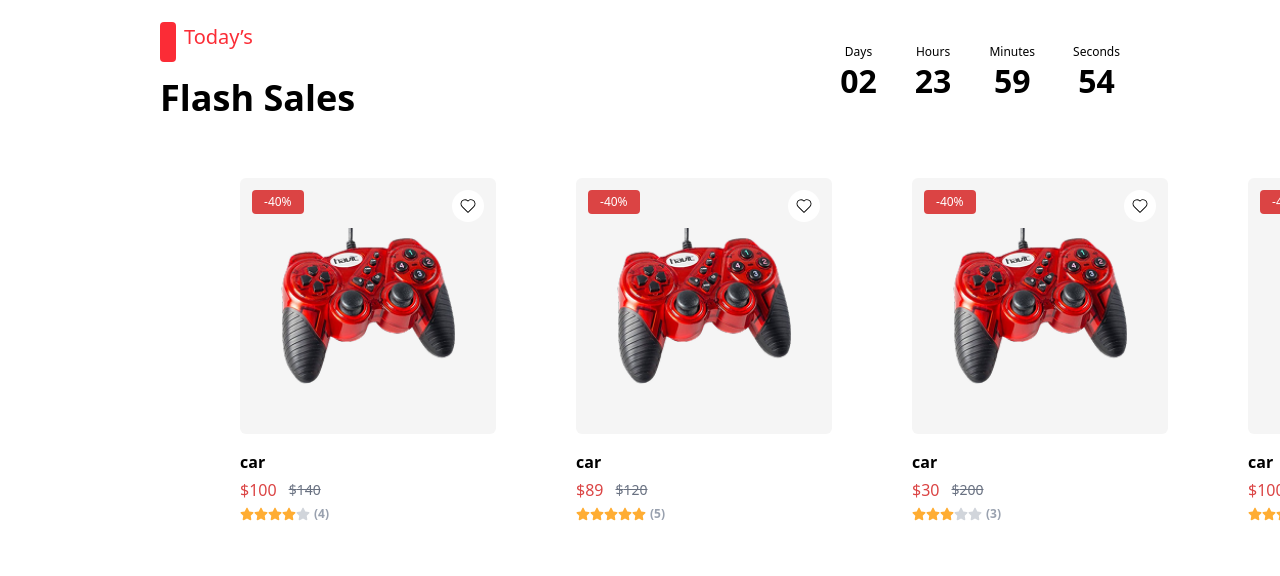
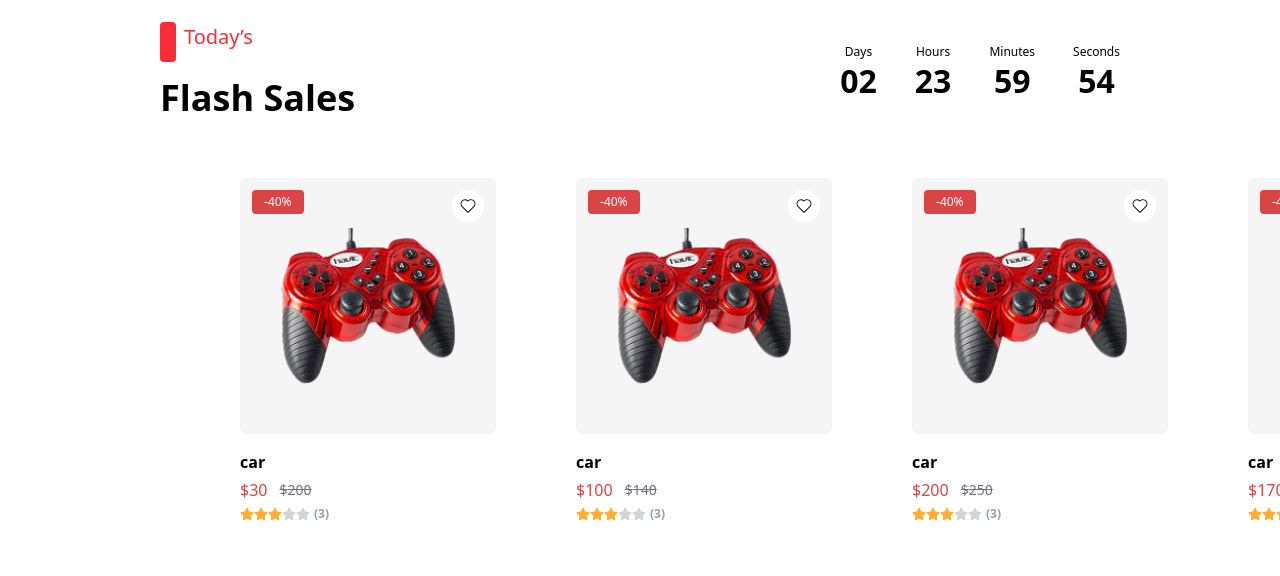
Before and after one commit to NourAlshmali/Exlusive-E-commerce, a React (Vite) app: page / in a window 1280 px wide. Shown: the part 900-1476 px from the top of the page. Built offline with nearby package versions, Linux system fonts and the light colour scheme.

Commit message:
feat: Refactor components to use mapped data for rendering and clean up unused imports

```diff
--- a/src/components/Flash Sales/SalesCard.jsx
+++ b/src/components/Flash Sales/SalesCard.jsx
@@ -20,14 +20,14 @@ const SalesCard = ({
   //  colors={["#FFAD33", "#1E40AF", "#16A34A"]}
   colors = [],
 }) => {
-  const { wishlist, toggleWishlist, isInWishlist } =
+  const {  toggleWishlist, isInWishlist } =
     useContext(WishlistContextData);
   const liked = isInWishlist(id);
 
   const getHeartClass = () => {
     return liked ? "bg-[#DB4444] text-[DB4444]" : "bg-white";
   };
-  const { cart, toggleCart, isInCart } = useContext(CartContextData);
+  const {  toggleCart, isInCart } = useContext(CartContextData);
   const added = isInCart(id);
 
   return (
--- a/src/components/Home/Featured.jsx
+++ b/src/components/Home/Featured.jsx
@@ -7,60 +7,32 @@ import img4 from "/img/f4.png";
 import PromoCard from "../PromoCard";
 
 const Featured = () => {
+  const featuredProducts = [
+    { id: 1, imgSrc: img1, title: "PlayStation 5", description: "Black and White version of the PS5 coming out on sale.", colSpan: "col-span-2", rowSpan: "row-span-2" },
+    { id: 2, imgSrc: img2, title: "Women's Collections", description: "Featured woman collections that give you another vibe.", colSpan: "col-span-2", rowSpan: "row-span-1" },
+    { id: 3, imgSrc: img3, title: "Speakers", description: "Amazon wireless speakers", colSpan: "col-span-1", rowSpan: "row-span-1" },
+    { id: 4, imgSrc: img4, title: "Perfume", description: "GUCCI INTENSE OUD EDP", colSpan: "col-span-1", rowSpan: "row-span-1" },
+  ];
+
   return (
     <div className="w-full h-screen pt-20 px-50">
       <HomeHeader type="Featured" title="New Arrival" />
 
       <div className="grid grid-cols-4 grid-rows-2 gap-4 pt-10">
+        {featuredProducts.map((item) => (
           <PromoCard
-          imgSrc={img1}
-          title="PlayStation 5"
-          description="Black and White version of the PS5 coming out on sale."
+            key={item.id}
+            imgSrc={item.imgSrc}
+            title={item.title}
+            description={item.description}
+            colSpan={item.colSpan}
+            rowSpan={item.rowSpan}
             linkText="Shop Now"
             linkUrl="#"
-          colSpan="col-span-2"
-          rowSpan="row-span-2"
             textPosition={{ bottom: "bottom-4", left: "left-4" }}
             maxTextWidth="max-w-[70%]"
           />
-
-
-        <PromoCard
-          imgSrc={img2}
-          title="Women's Collections"
-          description="Featured woman collections that give you another vibe."
-          linkText="Shop Now"
-          linkUrl="#"
-          colSpan="col-span-2"
-          rowSpan="row-span-1"
-          textPosition={{ bottom: "bottom-4", left: "left-4" }}
-          maxTextWidth="max-w-[70%]"
-        />
-
-
-        <PromoCard
-          imgSrc={img3}
-          title="Speakers"
-          description="Amazon wireless speakers"
-          linkText="Shop Now"
-          linkUrl="#"
-          colSpan="col-span-1"
-          rowSpan="row-span-1"
-          textPosition={{ bottom: "bottom-4", left: "left-4" }}
-          maxTextWidth="max-w-[70%]"
-        />
-
-        <PromoCard
-          imgSrc={img4}
-          title="Perfume"
-          description="GUCCI INTENSE OUD EDP"
-          linkText="Shop Now"
-          linkUrl="#"
-          colSpan="col-span-1"
-          rowSpan="row-span-1"
-          textPosition={{ bottom: "bottom-4", left: "left-4" }}
-          maxTextWidth="max-w-[70%]"
-        />
+        ))}
       </div>
     </div>
   );
--- a/src/components/Home/FlashSalles.jsx
+++ b/src/components/Home/FlashSalles.jsx
@@ -10,112 +10,101 @@ const FlashSalles = () => {
   const NOW_IN_MS = new Date().getTime(); //يأخذ الوقت الحالي (تاريخ + الوقت) ويحوّله لـ ميللي ثانية
   const dateTimeAfterThreeDays = NOW_IN_MS + THREE_DAYS_IN_MS; //يعطينا تاريخ + وقت بعد 3 أيام من الآن (بميللي ثانية).
 
+  const flashSalles = [
+    {
+      id: 7,
+      image: img1,
+      title: "car",
+      currentPrice: "30",
+      oldPrice: "200",
+      discount: "40%",
+      rating: "3",
+      reviews: "3",
+    },
+    {
+      id: 8,
+      image: img1,
+      title: "car",
+      currentPrice: "100",
+      oldPrice: "140",
+      discount: "40%",
+      rating: "3",
+      reviews: "3",
+    },
+    {
+      id: 9,
+      image: img1,
+      title: "car",
+      currentPrice: "200",
+      oldPrice: "250",
+      discount: "40%",
+      rating: "3",
+      reviews: "3",
+    },
+    {
+      id: 10,
+      image: img1,
+      title: "car",
+      currentPrice: "170",
+      oldPrice: "203",
+      discount: "40",
+      rating: "3",
+      reviews: "3",
+    },
+    {
+      id: 11,
+      image: img1,
+      title: "car",
+      currentPrice: "100",
+      oldPrice: "140",
+      discount: "40",
+      rating: "3",
+      reviews: "3",
+    },
+    {
+      id: 12,
+      image: img1,
+      title: "car",
+      currentPrice: "100",
+      oldPrice: "140",
+      discount: "40",
+      rating: "3",
+      reviews: "3",
+    },
+    {
+      id: 13,
+      image: img1,
+      title: "car",
+      currentPrice: "100",
+      oldPrice: "140",
+      discount: "40",
+      rating: "3",
+      reviews: "3",
+    },
+  ];
+
   return (
     <div className="w-full h-screen flex flex-col gap-5 pt-26 pl-40 ">
-
       <div className="flex items-center justify-between w-full pr-40">
         <HomeHeader type="Today’s" title="Flash Sales" />
         <CountdownTimer targetDate={dateTimeAfterThreeDays} />
       </div>
       <div className="w-full overflow-x-auto no-scrollbar">
         <div className="flex gap-20 pt-10 pl-20 ">
-          <SalesCard
-            //image, title, currentPrice, oldPrice, discount, rating, reviews
-            id={5}
-            image={img1}
-            title="car"
-            currentPrice="100"
-            oldPrice="140"
-            discount="40%"
-            rating="4"
-            reviews="4"
-          />
-          <SalesCard
-            id={6}
-            image={img1}
-            title="car"
-            currentPrice="89"
-            oldPrice="120"
-            discount="40%"
-            rating="5"
-            reviews="5"
-          />
-          <SalesCard
-            id={7}
-            image={img1}
-            title="car"
-            currentPrice="30"
-            oldPrice="200"
-            discount="40%"
-            rating="3"
-            reviews="3"
-          />
-
-          <SalesCard
-            id={8}
-            image={img1}
-            title=" car"
-            currentPrice="100"
-            oldPrice="140"
-            discount="40%"
-            rating="3"
-            reviews="3"
-          />
-
-          <SalesCard
-            id={9}
-            image={img1}
-            title=" car"
-            currentPrice="200"
-            oldPrice="250"
-            discount="40%"
-            rating="3"
-            reviews="3"
-          />
-
-          <SalesCard
-            id={10}
-            image={img1}
-            title=" car"
-            currentPrice="170 "
-            oldPrice="203"
-            discount="40"
-            rating="3"
-            reviews="3"
-          />
-
-          <SalesCard
-            id={11}
-            image={img1}
-            title=" car"
-            currentPrice="100"
-            oldPrice="140"
-            discount="40"
-            rating="3"
-            reviews="3"
-          />
-
-          <SalesCard
-            id={12}
-            image={img1}
-            title=" car"
-            currentPrice="100"
-            oldPrice="140"
-            discount="40"
-            rating="3"
-            reviews="3"
-          />
-
-          <SalesCard
-            id={13}
-            image={img1}
-            title=" car"
-            currentPrice="100"
-            oldPrice="140"
-            discount="40"
-            rating="3"
-            reviews="3"
-          />
+          {flashSalles.map((sale) => (
+            <SalesCard
+              //image, title, currentPrice, oldPrice, discount, rating, reviews
+              key={sale.id}
+              id={sale.id}
+              image={sale.image}
+              title={sale.title}
+              currentPrice={sale.currentPrice}
+              oldPrice={sale.oldPrice}
+              discount={sale.discount}
+              rating={sale.rating}
+              reviews={sale.reviews}
+            />
+          ))}
         </div>
       </div>
       <div className="flex self-center">
--- a/src/components/HomeHeader.jsx
+++ b/src/components/HomeHeader.jsx
@@ -1,4 +1,3 @@
-import React from "react";
 
 const HomeHeader = ({ type, title }) => {
   return (
--- a/src/main.jsx
+++ b/src/main.jsx
@@ -18,7 +18,7 @@ const router = createBrowserRouter([
   {
     element: <Root />,
     children: [
-      { index: true, element: <HomePage /> },
+      { path:'' , element: <HomePage /> },
       { path: "wishlist", element: <Wishlist /> },
       { path: "cart", element: <Cart /> },
       { path: "checkout", element: <Checkout /> },
--- a/src/pages/About.jsx
+++ b/src/pages/About.jsx
@@ -1,7 +1,6 @@
-import React from "react";
+
 import Breadcrumb from "../components/Breadcrumb";
 import img2 from "/img/AboutImage.png";
-import Categories from "../components/Home/Categories";
 import { CiCamera, CiMobile4 } from "react-icons/ci";
 import { BsSmartwatch } from "react-icons/bs";
 import { HiOutlineDesktopComputer } from "react-icons/hi";
--- a/src/pages/Cart.jsx
+++ b/src/pages/Cart.jsx
@@ -9,9 +9,6 @@ const Cart = () => {
   const navigate = useNavigate();
   const {
     cart,
-    setCart,
-    toggleCart,
-    isInCart,
     updateQuantity,
     removeFromCart,
   } = useContext(CartContextData);
@@ -122,4 +119,3 @@ const Cart = () => {
 };
 
 export default Cart;
-6;
--- a/src/pages/Checkout.jsx
+++ b/src/pages/Checkout.jsx
@@ -1,11 +1,9 @@
 import React, { useContext } from "react";
 import { CartContextData } from "../components/CartContext";
-import { useNavigate } from "react-router-dom";
 import Breadcrumb from "../components/Breadcrumb";
 
 const Checkout = () => {
   const { cart } = useContext(CartContextData);
-  const navigate = useNavigate();
 
   const totalPrice = cart.reduce((acc, item) => {
     return acc + item.currentPrice * item.quantity;
@@ -58,9 +56,9 @@ const Checkout = () => {
           </div>
         </div>
 
-        {/* ================= RIGHT SIDE (Order Summary) ================= */}
+
         <div className="space-y-6">
-          {/* Products */}
+
           {cart.map((item) => (
             <div key={item.id} className="flex justify-between items-center">
               <div className="flex items-center gap-4">
@@ -74,7 +72,7 @@ const Checkout = () => {
             </div>
           ))}
 
-          {/* Totals */}
+
           <div className="border-t pt-4 space-y-4">
             <div className="flex justify-between">
               <p>Subtotal:</p>
```
Also changed, not shown: src/components/Flash Sales/CountdownTimer.jsx (+4 -4 lines), src/components/Home/BestSelling.jsx (+24 -49 lines), src/components/Home/Products.jsx (+29 -104 lines). Lines whose indentation alone changed are shown as unchanged.
